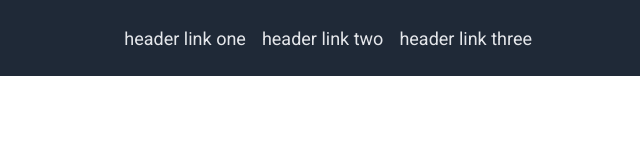
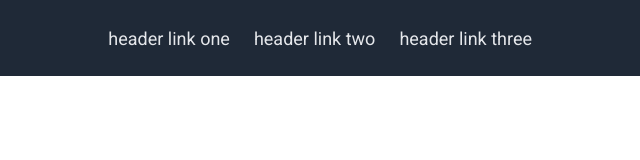
Before and after one commit to Alexpro2024/landing-page, a plain HTML site: page index.html in a window 1280 px wide. Shown: the full height of the page, 556-1196 px from the left. Drawn offline with Linux system fonts and the light colour scheme.

Commit message:
header ul gap to 24px

```diff
--- a/style.css
+++ b/style.css
@@ -21,7 +21,7 @@
 .header ul {
     display: flex;
     list-style-type: none;
-    gap: 16px;
+    gap: 24px;
 }
 
 .header a {
```
